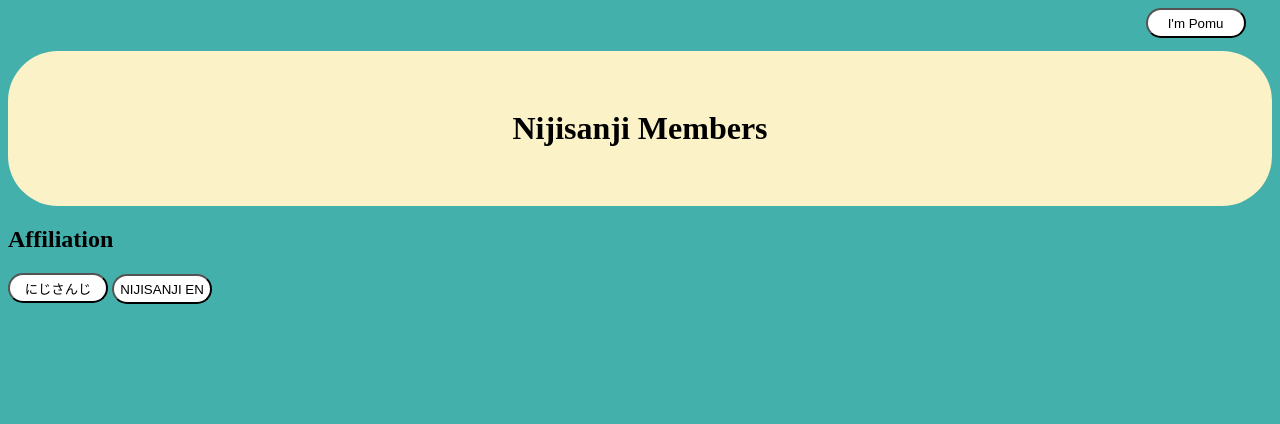
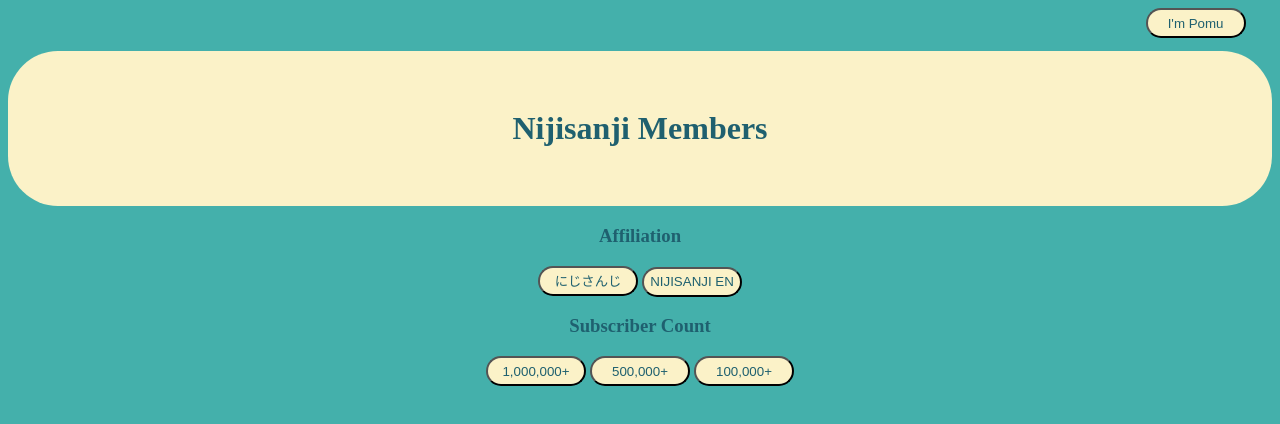
Before and after one commit to staten-island-tech/api-project-TinaGu0, a website built with Vite: page api-project/api-project/index.html in a window 1280 px wide. Both pictures are taken after a click on the input "I'm Pomu". Built offline with nearby package versions, Linux system fonts and the light colour scheme; no server answers.

Commit message:
askdaksjdlkasdjl

```diff
--- a/api-project/api-project/css/style.css
+++ b/api-project/api-project/css/style.css
@@ -5,6 +5,13 @@
 .center-text {
     text-align: center;
     align-items: center;
+    color: var(--tertiary);
+}
+
+.center-items {
+    text-align: center;
+    align-content: center;
+    color: var(--tertiary);
 }
 
 .div {
@@ -19,16 +26,24 @@
     height: 30px;
     width: 100px;
     border-radius: 30px;
-    background-color: #FFFF;
+    background-color: var(--secondary);
+    color: var(--tertiary);
 }
+
+.button:hover, .button2:hover {
+    transform: scale(1.1);
+    transition: 1s;
+    background-color: #cecaca;
+  }
 
 .button2 {
     height: 30px;
     width: 100px;
     border-radius: 30px;
-    background-color: #FFFF;
+    background-color: var(--secondary);
     margin-left: 90%;
     margin-bottom: 1%;
+    color: var(--tertiary);
 }
 
 :root {
@@ -36,18 +51,42 @@
     --teal: #44b0ab;
     --white: #FFF;
     --yellow: #fbf2c8;
+    --black: #000;
+    --cyan: #1f606f;
 
     --primary: var(--beige);
     --secondary: var(--white);
+    --tertiary: var(--black);
 
 }
 
 .normal {
     --primary: var(--beige);
     --secondary: var(--white);
+    --tertiary: var(--black);
 }
 
 .imPomu {
     --primary: var(--teal);
     --secondary: var(--yellow);
+    --tertiary: var(--cyan);
 }
+
+.profile {
+    height: auto;
+    width: 20%;
+    justify-content: space-between;
+    text-align: center;
+    display: flexbox;
+    background-color: var(--secondary);
+    box-shadow: 0 10px 10px #fff;
+    margin-top: 5%;
+    margin-right: 5%;
+  }
+
+  .profiles {
+    display: flex;
+    width: 100%;
+    flex-flow: row wrap;
+    padding-top: 5%;
+  }
--- a/api-project/api-project/index.html
+++ b/api-project/api-project/index.html
@@ -13,10 +13,16 @@
     <div class="div">
       <h1 class="center-text">Nijisanji Members</h1>
     </div>
-    <div>
-      <h2>Affiliation</h2>
+    <div class="center-items">
+      <h3>Affiliation</h3>
       <button class="button">にじさんじ</button>
       <button class="button">NIJISANJI EN</button>
+    </div>
+    <div class="center-items">
+      <h3>Subscriber Count</h3>
+      <button class="button">1,000,000+</button>
+      <button class="button">500,000+</button>
+      <button class="button">100,000+</buttom>
     </div>
 
     <div class="profiles"></div>
--- a/api-project/api-project/js/niji.js
+++ b/api-project/api-project/js/niji.js
@@ -1,5 +1,6 @@
 
 const URL = `https://corsproxy.io/?https://www.nijisanji.jp/_next/data/qn3MdhaKNyN63H2JwZiWb/ja/talents.json`;
+
 async function getData(URL){
     try {
         const response = await fetch(URL);
@@ -9,5 +10,5 @@
     } catch (error) {
 
     }
-}
+};
  getData(URL);
--- a/api-project/api-project/js/themes.js
+++ b/api-project/api-project/js/themes.js
@@ -9,4 +9,5 @@
         document.body.classList.add("normal");
         document.body.classList.remove("imPomu");
     }
+    window.open("https://impomu.com/");
 });
```
